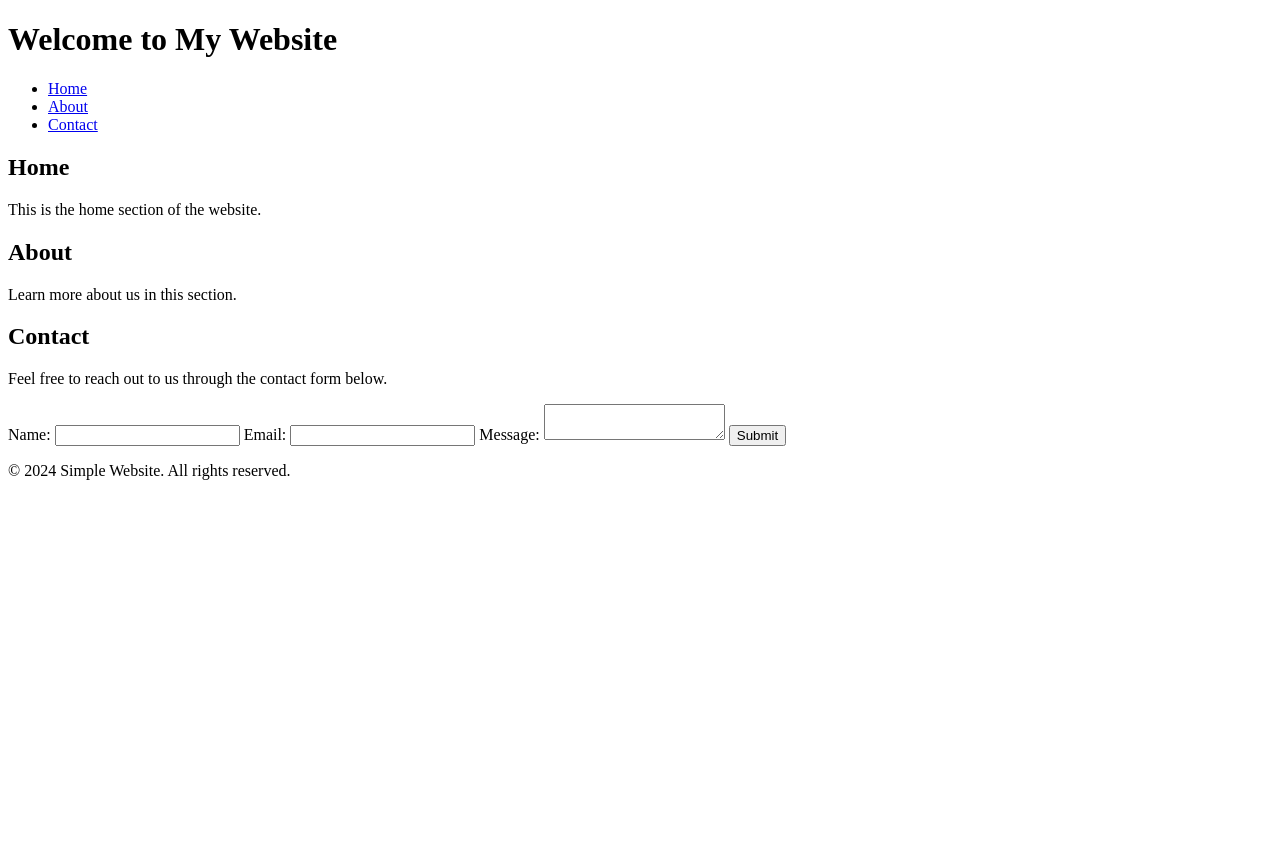
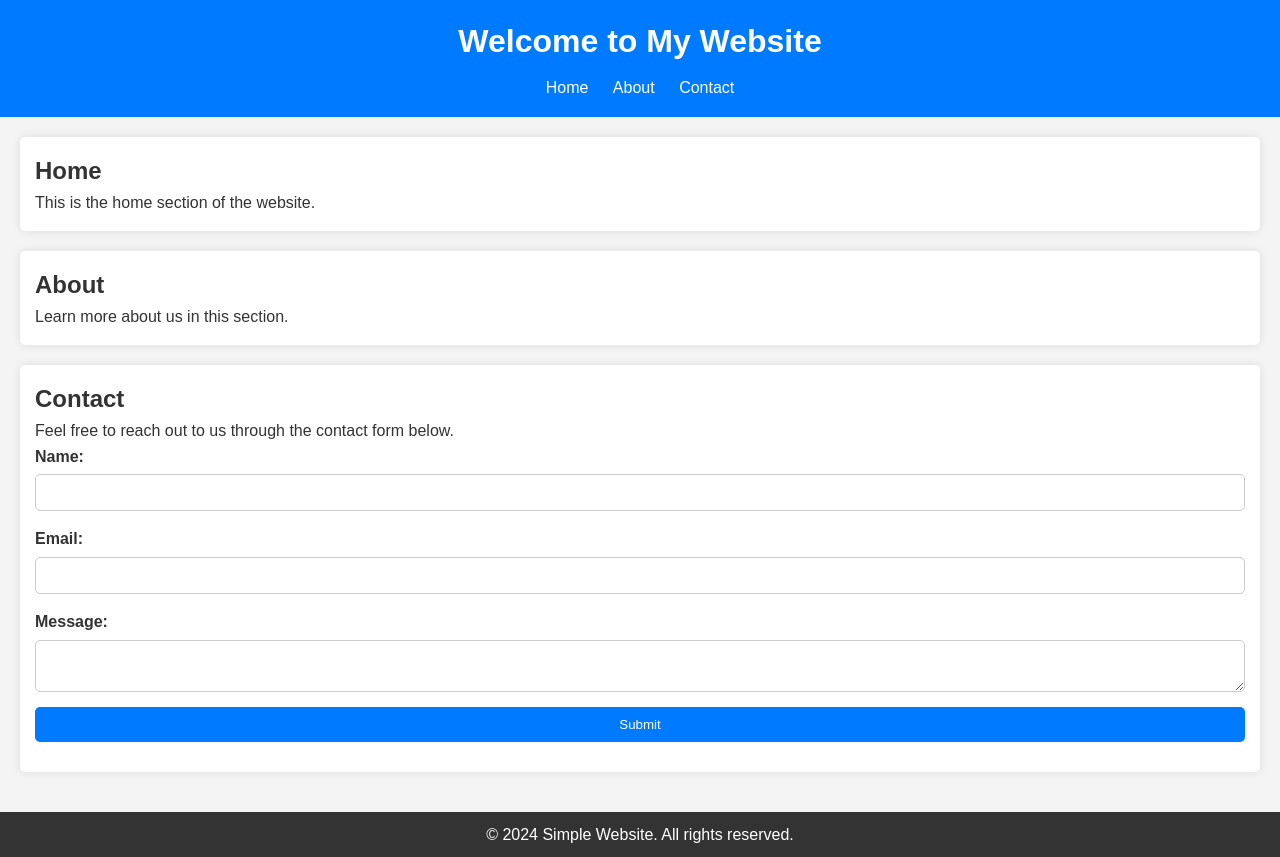
Before and after one commit to GSHitesh/Demo, a plain HTML site: page index.html in a window 1280 px wide. Before the commit the page ends 800 px from the top, so only its background shows below. Drawn offline with Linux system fonts and the light colour scheme.

Commit message:
added css

```diff
--- a/index.html
+++ b/index.html
@@ -4,7 +4,7 @@
     <meta charset="UTF-8">
     <meta name="viewport" content="width=device-width, initial-scale=1.0">
     <title>Simple Website</title>
-    <link rel="stylesheet" href="styles.css">
+    <link rel="stylesheet" href="style.css">
 </head>
 <body>
     <header>
--- /dev/null
+++ b/style.css
@@ -0,0 +1,92 @@
+/* General Reset */
+body, h1, h2, p, ul, li, a, form, input, textarea, button {
+    margin: 0;
+    padding: 0;
+    box-sizing: border-box;
+}
+
+/* Body Styling */
+body {
+    font-family: Arial, sans-serif;
+    line-height: 1.6;
+    color: #333;
+    background-color: #f4f4f4;
+    margin: 0;
+}
+
+/* Header Styling */
+header {
+    background: #007BFF;
+    color: #fff;
+    padding: 1rem;
+    text-align: center;
+}
+
+header h1 {
+    margin-bottom: 0.5rem;
+}
+
+header nav ul {
+    list-style: none;
+    padding: 0;
+}
+
+header nav ul li {
+    display: inline;
+    margin: 0 10px;
+}
+
+header nav ul li a {
+    color: #fff;
+    text-decoration: none;
+}
+
+/* Section Styling */
+main {
+    padding: 20px;
+}
+
+section {
+    margin-bottom: 20px;
+    background: #fff;
+    padding: 15px;
+    border-radius: 5px;
+    box-shadow: 0 0 10px rgba(0, 0, 0, 0.1);
+}
+
+/* Form Styling */
+form {
+    display: flex;
+    flex-direction: column;
+}
+
+form label {
+    margin-bottom: 5px;
+    font-weight: bold;
+}
+
+form input, form textarea, form button {
+    margin-bottom: 15px;
+    padding: 10px;
+    border: 1px solid #ccc;
+    border-radius: 5px;
+}
+
+form button {
+    background: #007BFF;
+    color: white;
+    border: none;
+    cursor: pointer;
+}
+
+form button:hover {
+    background: #0056b3;
+}
+
+/* Footer Styling */
+footer {
+    text-align: center;
+    padding: 10px;
+    background: #333;
+    color: #fff;
+}
```
